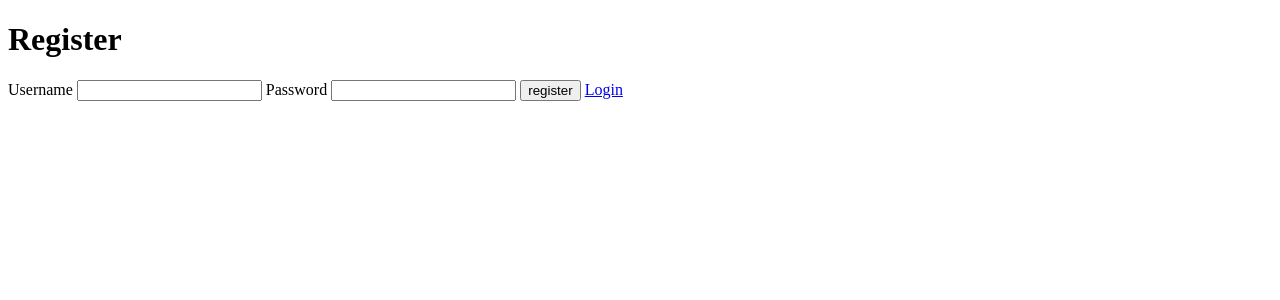
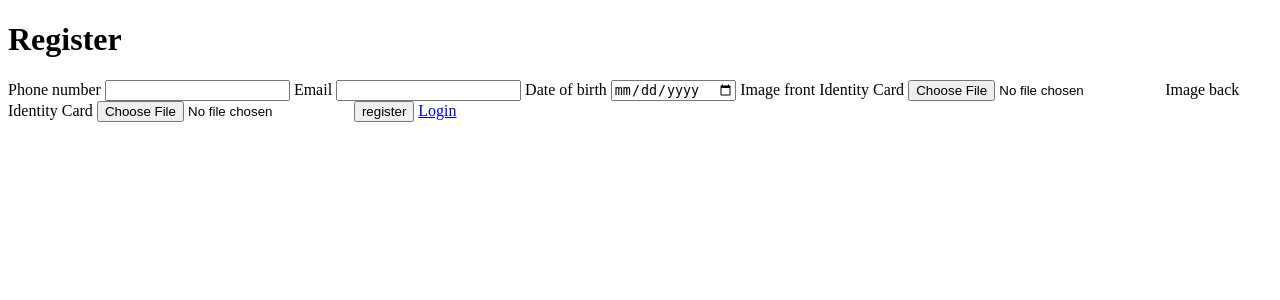
Before and after one commit to BUynn/webFinal, a PHP site: page /View/register.php in a window 1280 px wide. Shown: the top 300 px of the page. Run offline with PHP 8.4, Linux system fonts and the light colour scheme; some libraries are stand-ins or nearby versions.

Commit message:
complete register

```diff
--- a/BCWEBCK/Controller/CheckLogin.php
+++ b/BCWEBCK/Controller/CheckLogin.php
@@ -12,9 +12,10 @@
         $result = mysqli_query($conn,$sql);
         if(mysqli_num_rows($result) > 0){
             $_SESSION['username'] = $username;
-            header("Location: ../View/index.php");
+            header("Location: ../View/home.php");
         }else{
-            echo "Login failed";
+           //set text to html wrong username or password
+            echo "Wrong username or password";
         }
     }
 ?>
--- a/BCWEBCK/Controller/CheckRegister.php
+++ b/BCWEBCK/Controller/CheckRegister.php
@@ -1,22 +1,55 @@
 <?php
     require 'Config.php';
     require_once 'SendMail.php';
+    $uploads_dir = '../Resource/upload';
     ob_start();
     session_start();
     //check register
     if(isset($_POST['register'])){
-        $username = $_POST['username'];
-        $password = $_POST['password'];
-        //get data and add to database __account
-        $sql = "INSERT INTO __account (username,password) VALUES ('$username','$password')";
-        if(mysqli_query($conn,$sql)){
+        $phone = $_POST['phone'];
+        $email = $_POST['email'];
+        $dob = $_POST['dob'];
+        $image_front_id = $_FILES['image_front_id']['name'];
+        $image_back_id = $_FILES['image_back_id']['name'];
+        $image_front_id_tmp = $_FILES['image_front_id']['tmp_name'];
+        $image_back_id_tmp = $_FILES['image_back_id']['tmp_name'];
+        $image_front_id_size = $_FILES['image_front_id']['size'];
+        $image_back_id_size = $_FILES['image_back_id']['size'];
+        $image_front_id_type = $_FILES['image_front_id']['type'];
+        $image_back_id_type = $_FILES['image_back_id']['type'];
+        $image_front_id_error = $_FILES['image_front_id']['error'];
+        $image_back_id_error = $_FILES['image_back_id']['error'];
+        $image_front_id_ext = explode('.', $image_front_id);
+        $image_back_id_ext = explode('.', $image_back_id);
+        $image_front_id_ext = strtolower(end($image_front_id_ext));
+        $image_back_id_ext = strtolower(end($image_back_id_ext));
+        $image_front_id_new_name = uniqid('', true).'.'.$image_front_id_ext;
+        $image_back_id_new_name = uniqid('', true).'.'.$image_back_id_ext;
+        $image_front_id_destination = $uploads_dir.'/'.$image_front_id_new_name;
+        $image_front_id_destination_db = '../upload/';
+        $image_back_id_destination = $uploads_dir.'/'.$image_back_id_new_name;
+        $image_back_id_destination_db = '../upload/';
+        //username is a string have 9 length with random 0-9 characters
+        $username = substr(str_shuffle('0123456789'), 0, 9);
+        $password = substr(str_shuffle("0123456789abcdefghijklmnopqrstuvwxyzABCDEFGHIJKLMNOPQRSTUVWXYZ"),0,6);
+
+        //insert data
+        if(empty($phone_error) && empty($email_error) && empty($dob_error) && empty($image_front_id_error) && empty($image_back_id_error)){
+            $sql_insert = "INSERT INTO __account(phone, email, dob, frontImg, backImg,username,password,status,error) VALUES('$phone', '$email', '$dob',
+            '$image_front_id_destination_db', '$image_back_id_destination_db','$username','$password',0,0)";
+            if(mysqli_query($conn, $sql_insert)){
+                move_uploaded_file($image_front_id_tmp, $image_front_id_destination);
+                move_uploaded_file($image_back_id_tmp,$image_back_id_destination);
+
+            }else{
+                echo "Error: " . $sql_insert . "<br>" . mysqli_error($conn);
+            }
             //send mail
-            sendMail($username,$password);
-            echo "Register success";
-        }else{
-            echo "Register failed";
+            sendMail($username, $password, $email);
+            //render to log in
+            header('Location: ../View/login.php');
         }
-        //
-        header("Location: ../View/login.php");
+
+
     }
 ?>
--- a/BCWEBCK/Controller/SendMail.php
+++ b/BCWEBCK/Controller/SendMail.php
@@ -5,7 +5,7 @@
     require 'PHPMailer/src/PHPMailer.php';
     require 'PHPMailer/src/SMTP.php';
     require 'Config.php';
-    function sendMail($username,$password){
+    function sendMail($username,$password,$email){
         $mail = new PHPMailer(true);
         try {
             //Server settings
@@ -20,7 +20,7 @@
 
             //Recipients
             $mail->setFrom('dphuytdt@gmail.com', 'Wallets Mailer(no reply)');
-            $mail->addAddress($username);     // Add a recipien
+            $mail->addAddress($email);     // Add a recipien
             $mail->isHTML(true);                                  // Set email format to HTML
             $mail->Subject = 'Account information';
             $mail->Body    = 'Username: '.$username.'<br>Password: '.$password;
--- a/BCWEBCK/View/register.php
+++ b/BCWEBCK/View/register.php
@@ -8,11 +8,17 @@
 </head>
 <body>
     <h1>Register</h1>
-    <form action="../Controller/CheckRegister.php" method="post">
-        <label for="username">Username</label>
-        <input type="text" name="username" id="username">
-        <label for="password">Password</label>
-        <input type="password" name="password" id="password">
+    <form action="../Controller/CheckRegister.php" enctype="multipart/form-data" method="post">
+        <label for="phone">Phone number</label>
+        <input type="text" name="phone" id="phone">
+        <label for="email">Email</label>
+        <input type="text" name="email" id="email">
+        <label for="dob">Date of birth</label>
+        <input type="date" name="dob" id="dob">
+        <label for="image_front_id">Image front Identity Card</label>
+        <input type="file" name="image_front_id" id="image_front_id">
+        <label for="image_back_id">Image back Identity Card</label>
+        <input type="file" name="image_back_id" id="image_back_id">
         <input type="submit" name="register" value="register">
         <a href="../View/login.php">Login</a>
     </form>
```
Also changed, not shown: BCWEBCK/View/dangky.php (added, +108 -0 lines), BCWEBCK/View/home.php (added, +30 -0 lines), BCWEBCK/index.php (added, +8 -0 lines), BCWEBCK/Resource/upload/6288b1a8866462.97603503.jpg (added), BCWEBCK/Resource/upload/6288b1a8866511.93611437.png (added), BCWEBCK/Resource/upload/6288b22ca7c265.05404994.png (added), BCWEBCK/Resource/upload/6288b22ca7c4e0.14344017.jpg (added), BCWEBCK/Resource/upload/6288b26b78d7b4.06289440.png (added), BCWEBCK/Resource/upload/6288b26b78d837.11095023.jpg (added), BCWEBCK/Resource/upload/6288b2b5019f74.41512673.png (added), BCWEBCK/Resource/upload/6288b2b501a027.31154920.jpg (added), BCWEBCK/View/layout/footer.php (added), BCWEBCK/View/layout/header.php (added).
